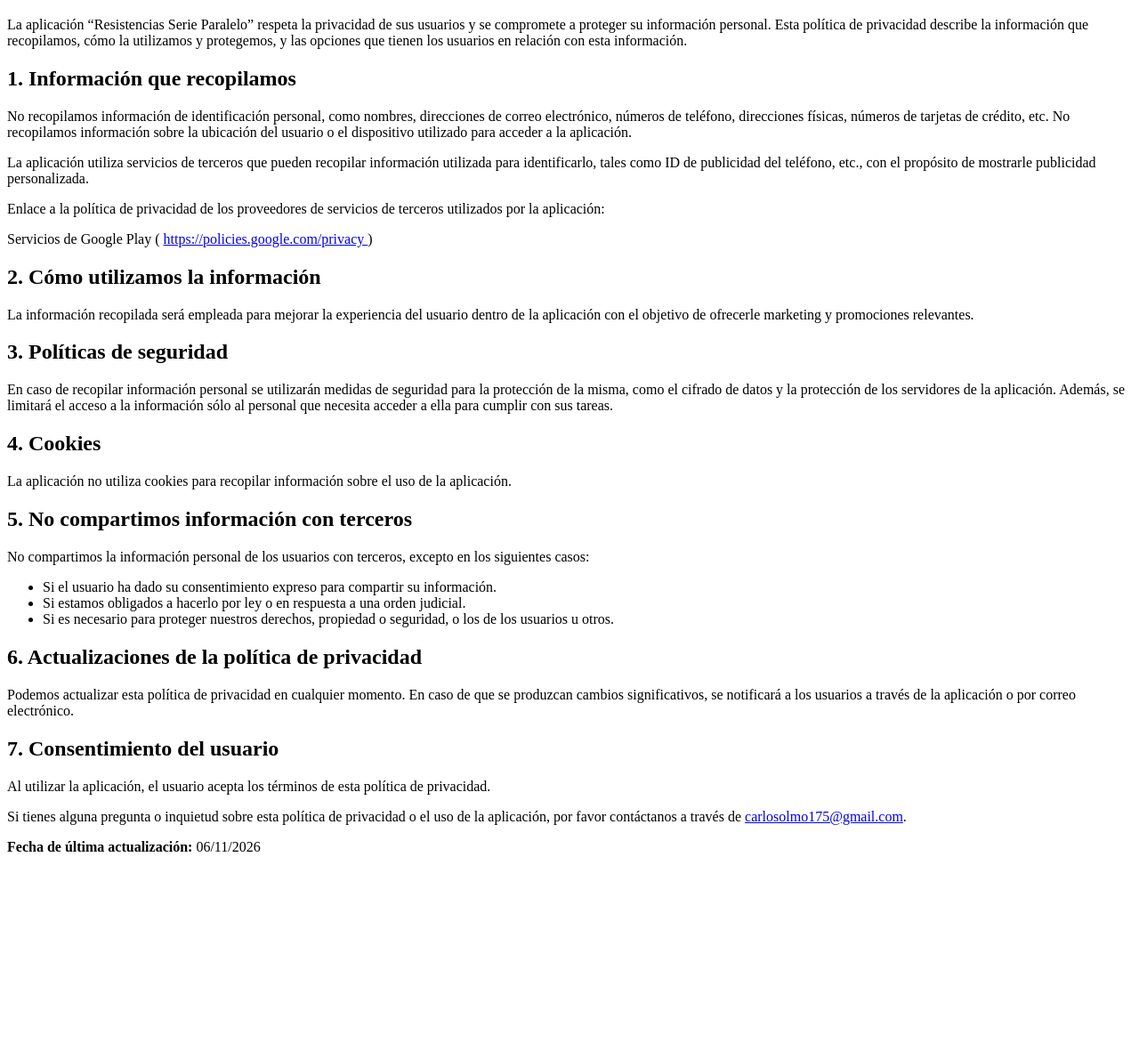
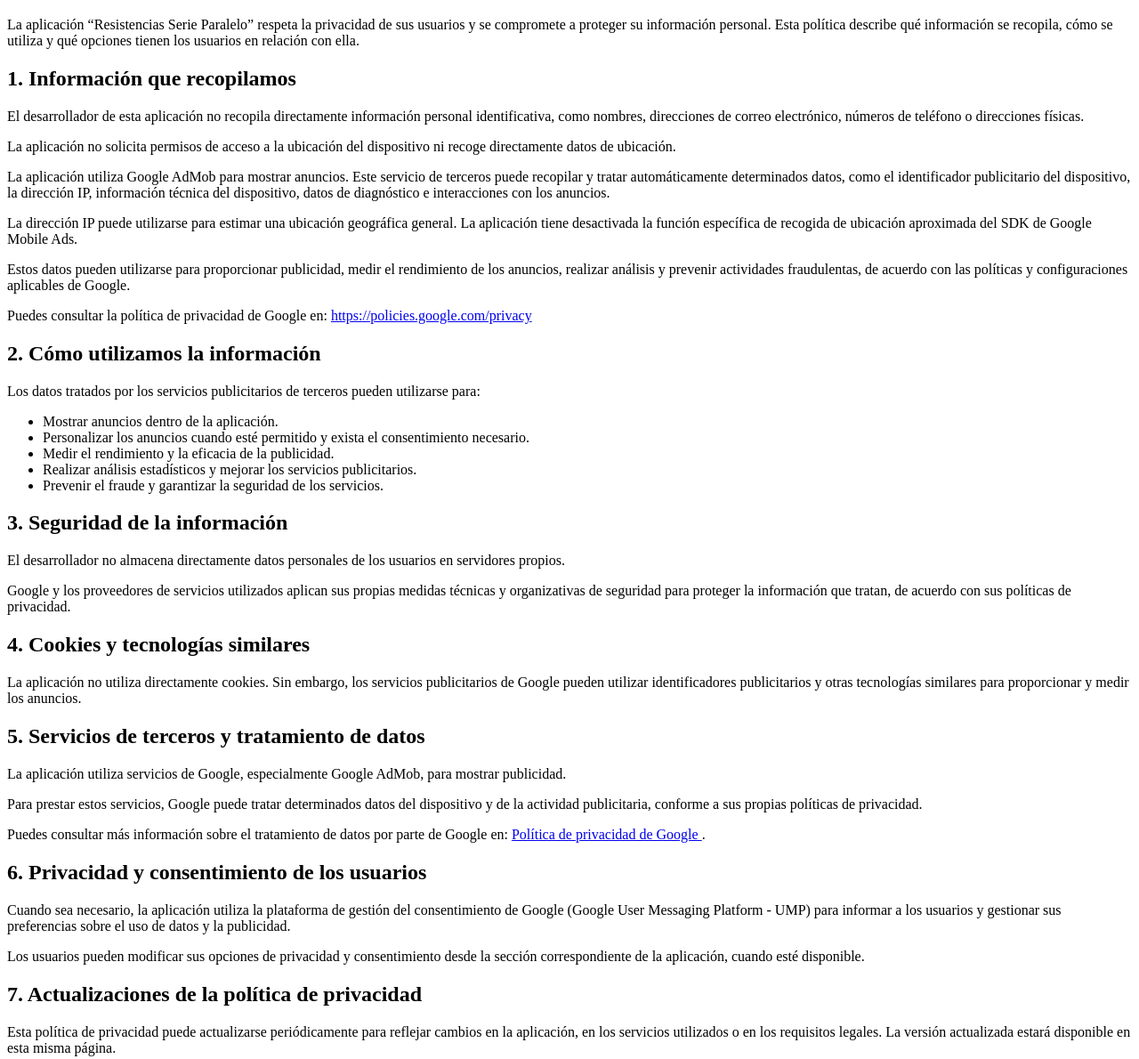
Before and after one commit to carlosolmo175/carlosolmo175.github.io, a plain HTML site: page Política_de_privacidad_Resistencias_Serie_Paralelo.html in a window 1280 px wide. Shown: the part 61-1251 px from the top of the page at 89% size. Before the commit the page ends 1038 px from the top, so only its background shows below. Drawn offline with Linux system fonts and the light colour scheme.

Commit message:
Actualizar Política_de_privacidad_Resistencias_Serie_Paralelo.html

```diff
--- a/Política_de_privacidad_Resistencias_Serie_Paralelo.html
+++ b/Política_de_privacidad_Resistencias_Serie_Paralelo.html
@@ -10,31 +10,38 @@
   <main>
     <h1>Política de privacidad para la aplicación “Resistencias Serie Paralelo”</h1>
 
-    <p>
-      La aplicación “Resistencias Serie Paralelo” respeta la privacidad de sus usuarios y se compromete a proteger su información personal. Esta política de privacidad describe la información que recopilamos, cómo la utilizamos y protegemos, y las opciones que tienen los usuarios en relación con esta información.
+        <p>
+      La aplicación “Resistencias Serie Paralelo” respeta la privacidad de sus usuarios y se compromete a proteger su información personal. Esta política describe qué información se recopila, cómo se utiliza y qué opciones tienen los usuarios en relación con ella.
     </p>
 
     <section>
       <h2>1. Información que recopilamos</h2>
 
       <p>
-        No recopilamos información de identificación personal, como nombres, direcciones de correo electrónico, números de teléfono, direcciones físicas, números de tarjetas de crédito, etc. No recopilamos información sobre la ubicación del usuario o el dispositivo utilizado para acceder a la aplicación.
+        El desarrollador de esta aplicación no recopila directamente información personal identificativa, como nombres, direcciones de correo electrónico, números de teléfono o direcciones físicas.
       </p>
 
       <p>
-        La aplicación utiliza servicios de terceros que pueden recopilar información utilizada para identificarlo, tales como ID de publicidad del teléfono, etc., con el propósito de mostrarle publicidad personalizada.
+        La aplicación no solicita permisos de acceso a la ubicación del dispositivo ni recoge directamente datos de ubicación.
       </p>
 
       <p>
-        Enlace a la política de privacidad de los proveedores de servicios de terceros utilizados por la aplicación:
+        La aplicación utiliza Google AdMob para mostrar anuncios. Este servicio de terceros puede recopilar y tratar automáticamente determinados datos, como el identificador publicitario del dispositivo, la dirección IP, información técnica del dispositivo, datos de diagnóstico e interacciones con los anuncios.
       </p>
 
       <p>
-        Servicios de Google Play (
+        La dirección IP puede utilizarse para estimar una ubicación geográfica general. La aplicación tiene desactivada la función específica de recogida de ubicación aproximada del SDK de Google Mobile Ads.
+      </p>
+
+      <p>
+        Estos datos pueden utilizarse para proporcionar publicidad, medir el rendimiento de los anuncios, realizar análisis y prevenir actividades fraudulentas, de acuerdo con las políticas y configuraciones aplicables de Google.
+      </p>
+
+      <p>
+        Puedes consultar la política de privacidad de Google en:
         <a href="https://policies.google.com/privacy" target="_blank" rel="noopener noreferrer">
           https://policies.google.com/privacy
         </a>
-        )
       </p>
     </section>
 
@@ -42,64 +49,93 @@
       <h2>2. Cómo utilizamos la información</h2>
 
       <p>
-        La información recopilada será empleada para mejorar la experiencia del usuario dentro de la aplicación con el objetivo de ofrecerle marketing y promociones relevantes.
+        Los datos tratados por los servicios publicitarios de terceros pueden utilizarse para:
+      </p>
+
+      <ul>
+        <li>Mostrar anuncios dentro de la aplicación.</li>
+        <li>Personalizar los anuncios cuando esté permitido y exista el consentimiento necesario.</li>
+        <li>Medir el rendimiento y la eficacia de la publicidad.</li>
+        <li>Realizar análisis estadísticos y mejorar los servicios publicitarios.</li>
+        <li>Prevenir el fraude y garantizar la seguridad de los servicios.</li>
+      </ul>
+    </section>
+
+    <section>
+      <h2>3. Seguridad de la información</h2>
+
+      <p>
+        El desarrollador no almacena directamente datos personales de los usuarios en servidores propios.
+      </p>
+
+      <p>
+        Google y los proveedores de servicios utilizados aplican sus propias medidas técnicas y organizativas de seguridad para proteger la información que tratan, de acuerdo con sus políticas de privacidad.
       </p>
     </section>
 
     <section>
-      <h2>3. Políticas de seguridad</h2>
+      <h2>4. Cookies y tecnologías similares</h2>
 
       <p>
-        En caso de recopilar información personal se utilizarán medidas de seguridad para la protección de la misma, como el cifrado de datos y la protección de los servidores de la aplicación. Además, se limitará el acceso a la información sólo al personal que necesita acceder a ella para cumplir con sus tareas.
+        La aplicación no utiliza directamente cookies. Sin embargo, los servicios publicitarios de Google pueden utilizar identificadores publicitarios y otras tecnologías similares para proporcionar y medir los anuncios.
       </p>
     </section>
 
     <section>
-      <h2>4. Cookies</h2>
+      <h2>5. Servicios de terceros y tratamiento de datos</h2>
 
       <p>
-        La aplicación no utiliza cookies para recopilar información sobre el uso de la aplicación.
+        La aplicación utiliza servicios de Google, especialmente Google AdMob, para mostrar publicidad.
+      </p>
+
+      <p>
+        Para prestar estos servicios, Google puede tratar determinados datos del dispositivo y de la actividad publicitaria, conforme a sus propias políticas de privacidad.
+      </p>
+
+      <p>
+        Puedes consultar más información sobre el tratamiento de datos por parte de Google en:
+        <a href="https://policies.google.com/privacy" target="_blank" rel="noopener noreferrer">
+          Política de privacidad de Google
+        </a>.
       </p>
     </section>
 
     <section>
-      <h2>5. No compartimos información con terceros</h2>
+      <h2>6. Privacidad y consentimiento de los usuarios</h2>
 
       <p>
-        No compartimos la información personal de los usuarios con terceros, excepto en los siguientes casos:
+        Cuando sea necesario, la aplicación utiliza la plataforma de gestión del consentimiento de Google (Google User Messaging Platform - UMP) para informar a los usuarios y gestionar sus preferencias sobre el uso de datos y la publicidad.
       </p>
 
-      <ul>
-        <li>Si el usuario ha dado su consentimiento expreso para compartir su información.</li>
-        <li>Si estamos obligados a hacerlo por ley o en respuesta a una orden judicial.</li>
-        <li>Si es necesario para proteger nuestros derechos, propiedad o seguridad, o los de los usuarios u otros.</li>
-      </ul>
-    </section>
-
-    <section>
-      <h2>6. Actualizaciones de la política de privacidad</h2>
-
       <p>
-        Podemos actualizar esta política de privacidad en cualquier momento. En caso de que se produzcan cambios significativos, se notificará a los usuarios a través de la aplicación o por correo electrónico.
+        Los usuarios pueden modificar sus opciones de privacidad y consentimiento desde la sección correspondiente de la aplicación, cuando esté disponible.
       </p>
     </section>
 
     <section>
-      <h2>7. Consentimiento del usuario</h2>
+      <h2>7. Actualizaciones de la política de privacidad</h2>
 
       <p>
-        Al utilizar la aplicación, el usuario acepta los términos de esta política de privacidad.
+        Esta política de privacidad puede actualizarse periódicamente para reflejar cambios en la aplicación, en los servicios utilizados o en los requisitos legales. La versión actualizada estará disponible en esta misma página.
+      </p>
+    </section>
+
+    <section>
+      <h2>8. Contacto</h2>
+
+      <p>
+        Si tienes alguna pregunta o inquietud sobre esta política de privacidad o sobre el funcionamiento de la aplicación, puedes contactar con el desarrollador a través de:
       </p>
 
       <p>
-        Si tienes alguna pregunta o inquietud sobre esta política de privacidad o el uso de la aplicación, por favor contáctanos a través de
-        <a href="mailto:carlosolmo175@gmail.com">carlosolmo175@gmail.com</a>.
+        <a href="mailto:carlosolmo175@gmail.com">carlosolmo175@gmail.com</a>
       </p>
     </section>
 
     <p>
-      <strong>Fecha de última actualización:</strong> 06/11/2026
+      <strong>Fecha de última actualización:</strong> 25/11/2026
     </p>
+
   </main>
 
 </body>
```
